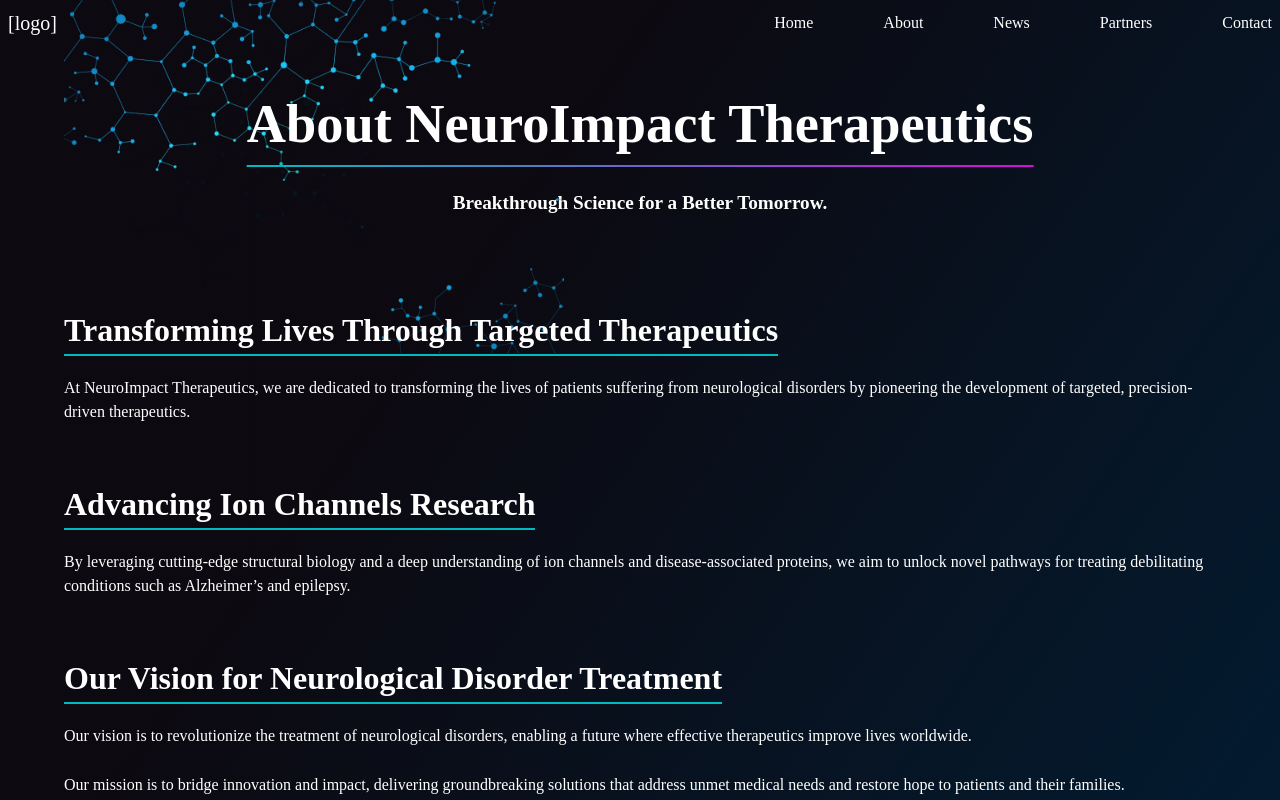
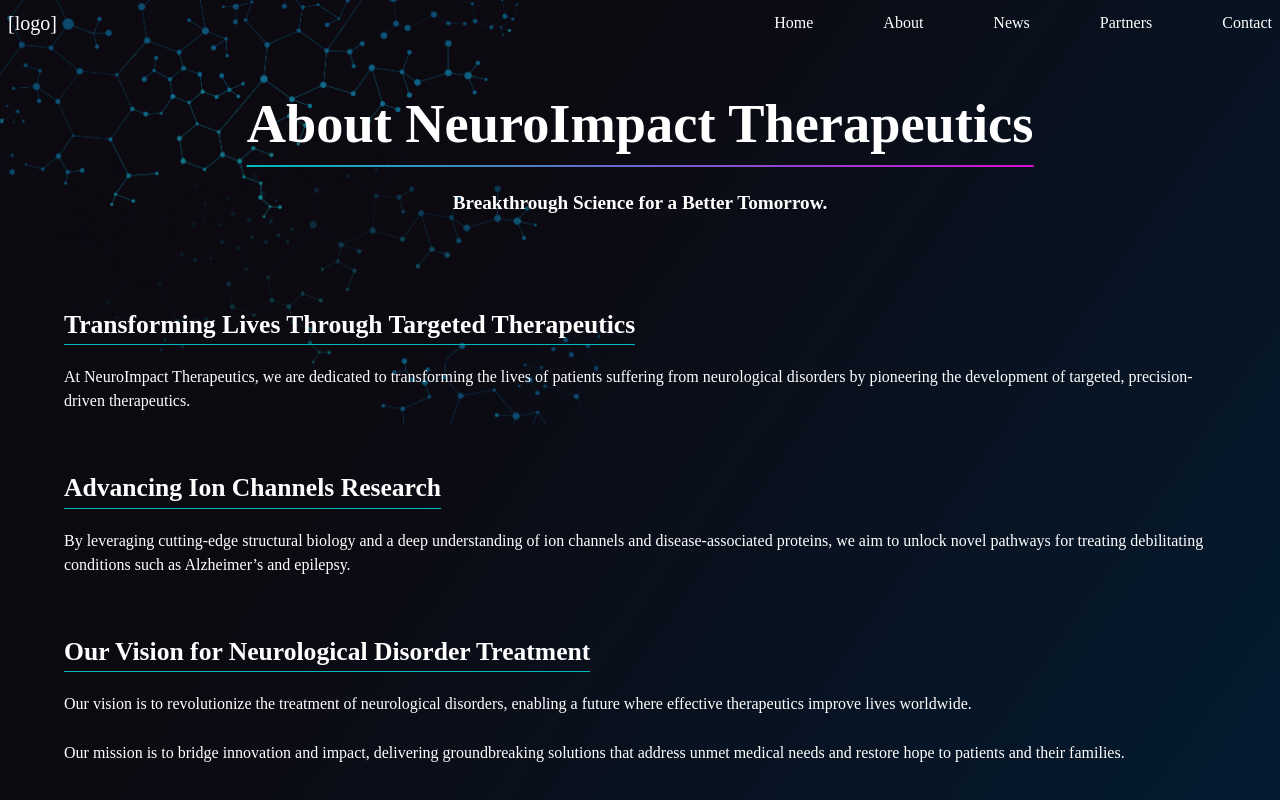
Before and after one commit to eric-j-owen/nithera, an Astro site: page /about in a window 1280 px wide. Built offline with nearby package versions, Linux system fonts and the light colour scheme; Astro itself is replaced by a stand-in of ours.

Commit message:
changes background

```diff
--- a/src/components/Hero.astro
+++ b/src/components/Hero.astro
@@ -1,6 +1,6 @@
 ---
 import { Image } from "astro:assets";
-import heroImg from "../assets/bg-molecules.webp";
+import heroImg from "../assets/bg-molecules-large.webp";
 
 type Props = {
   heading: string;
@@ -11,7 +11,7 @@ const { heading, subHeading } = Astro.props;
 ---
 
 <div>
-  <Image src={heroImg} alt="" />
+  <!-- <Image src={heroImg} alt="" /> -->
   <h1>{heading}</h1>
   {subHeading && <h2>{subHeading}</h2>}
 </div>
--- a/src/layouts/Layout.astro
+++ b/src/layouts/Layout.astro
@@ -63,6 +63,13 @@ const { title } = Astro.props;
     color: #fff;
   }
 
+  body {
+    background: url("../assets/bg-molecules-large.webp") no-repeat;
+    background-size: 600px auto;
+    background-position: top left;
+    background-attachment: fixed;
+  }
+
   input,
   button,
   textarea,
@@ -114,7 +121,7 @@ const { title } = Astro.props;
     text-align: center;
   }
   h2 {
-    font-size: clamp(1.5rem, 2.5vw, 3rem);
+    font-size: clamp(1.5rem, 2vw, 1.75rem);
   }
 
   /* buttons */
--- a/src/pages/about.astro
+++ b/src/pages/about.astro
@@ -80,9 +80,8 @@ import Hero from "../components/Hero.astro";
 
   <style>
     h2 {
-      font-size: clamp(1.5rem, 2.5vw, 3rem);
       margin-block-end: 20px;
-      border-bottom: 2px solid var(--clr-gradient-start);
+      border-bottom: 1px solid var(--clr-gradient-start);
       width: fit-content;
       position: relative;
       z-index: 1;
```
Also changed, not shown: src/assets/bg-molecules-large.webp (added).
